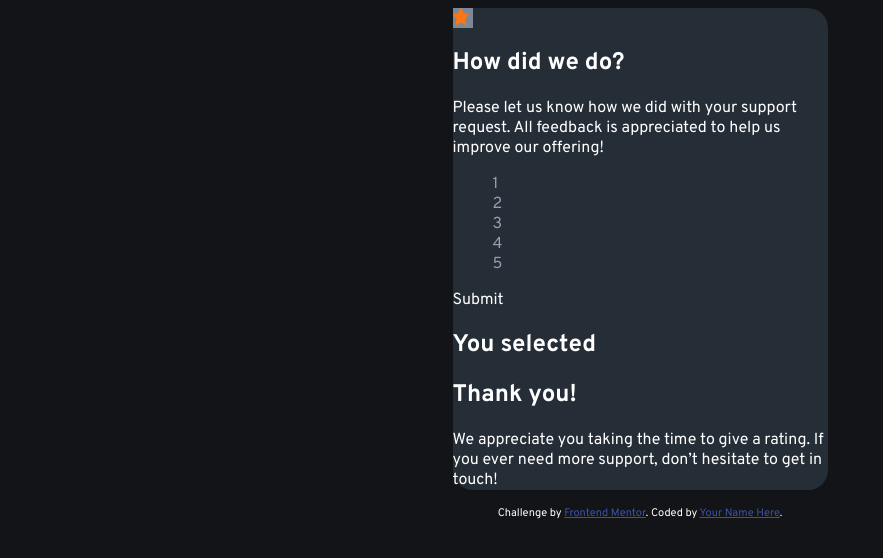
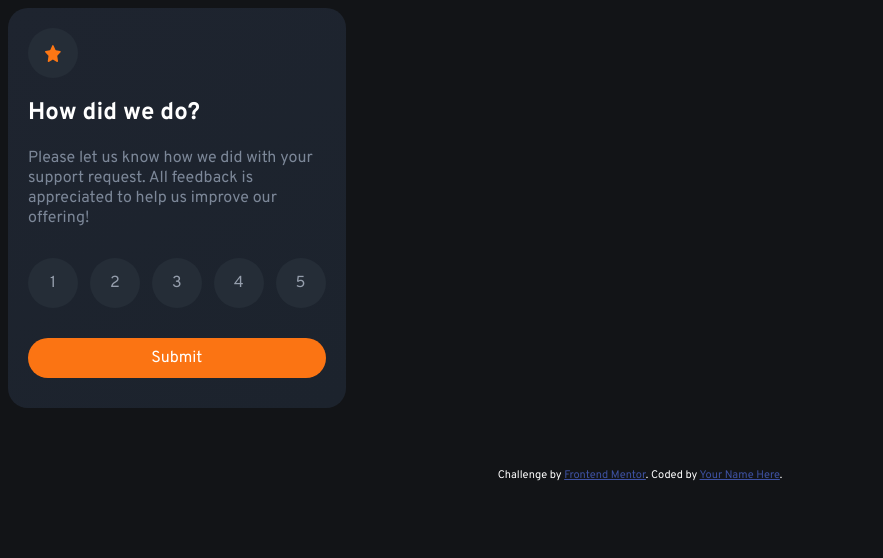
Before and after one commit to Franche020/interactive-rating-component-main, a website: page index.html in a window 1280 px wide. Shown: the whole page, without its empty margins (0-883 px from the left). Drawn offline with Linux system fonts and the light colour scheme.

Commit message:
normal-state card Ok

```diff
--- a/index.html
+++ b/index.html
@@ -28,23 +28,23 @@
   <body>
     <main>
       <div class="card">
-        <section class="normal-state">
+        <section class="normal-state contenedor">
           <!-- Rating state start -->
           <div class="star"></div>
 
           <h1>How did we do?</h1>
 
           <p class="explanation">
-            Please let us know how we did with your support request. All feedback
-            is appreciated to help us improve our offering!
+            Please let us know how we did with your support request. All
+            feedback is appreciated to help us improve our offering!
           </p>
 
           <ul class="ratings">
-            <li class="buton-rating">1</li>
-            <li class="buton-rating">2</li>
-            <li class="buton-rating">3</li>
-            <li class="buton-rating">4</li>
-            <li class="buton-rating">5</li>
+            <div class="rating-background"><li>1</li></div>
+            <div class="rating-background"><li>2</li></div>
+            <div class="rating-background"><li>3</li></div>
+            <div class="rating-background"><li>4</li></div>
+            <div class="rating-background"><li>5</li></div>
           </ul>
 
           <div class="buton-submit">
@@ -52,7 +52,7 @@
           </div>
         </section>
         <!-- Rating state end -->
-        <section class="thanks-state">
+        <section class="thanks-state contenedor invisible">
           <!-- Thank you state start -->
           <div class="selected-rating">
             <h2>You selected</h2>
--- a/src/scss/base/_globales.scss
+++ b/src/scss/base/_globales.scss
@@ -16,6 +16,7 @@ body {
 }
 
 .attribution {
+    margin-top: 6rem;
     font-size: 11px;
     text-align: center;
     color: v.$white;
@@ -25,12 +26,15 @@ body {
   }
 
 .card {
-    max-width: v.$mobile;
-    background-color: v.$dark-blue;
+    max-width: calc(v.$mobile * .9);
+    background: linear-gradient(144deg, #1e242f 0%, #1c232d 99%);
     border-radius: 2rem;
-    margin: 0 auto;
+    display: flex;
 }
+.contenedor{
 
+    margin: 2rem;
+}
 h1,h2,p {
     color: white;
 }
@@ -38,3 +42,6 @@ li {
     color: v.$light-grey;
     list-style: none;
 }
+.invisible {
+    display: none;
+}
--- a/src/scss/base/_variables.scss
+++ b/src/scss/base/_variables.scss
@@ -14,12 +14,11 @@ $desktop: 144rem;
     $white: hsl(0, 0%, 100%);
     $light-grey: hsl(217, 12%, 63%);
     $medium-grey: hsl(216, 12%, 54%);
-    $dark-blue: hsl(213, 19%, 18%);
-    $very-dark-blue: hsl(216, 12%, 8%);
+    $dark-blue: #252d37;
+    $very-dark-blue: #121417;
 
-    $notanoscuro: hsl(215, 27%, 12%);
-    $fondo: hsl(228, 11%, 9%);
-
+    $fondo-voto: #181f29;
+   //#1e242f #1c232d #181f29
 
 // Fuentes
 
--- a/src/scss/layout/_cardNormal.scss
+++ b/src/scss/layout/_cardNormal.scss
@@ -1 +1,48 @@
 @use '../base/variables' as v;
+
+.star {
+    height: 2rem;
+    width: 2rem;
+    background-color: v.$medium-grey;
+    background-image: url(/build/img/icon-star.svg);
+    background-repeat: no-repeat;
+    background-position: center;
+    background-size: 1.6rem 1.7rem;
+    background-color: v.$dark-blue;
+    padding: 2.5rem;
+    border-radius: 3rem;
+}
+
+.explanation {
+    color: v.$medium-grey;
+}
+.ratings {
+    display: flex;
+    justify-content: space-between;
+    padding: 0;
+    margin-top: 3rem;
+}
+.rating-background{
+    background-color: v.$dark-blue;
+    border-radius: 3rem;
+    width: 5rem;
+    height: 5rem;
+    display: flex;
+    justify-content: center;
+    align-items: center;
+    li {
+    }
+}
+
+.buton-submit {
+    background-color: v.$orange;
+    padding: 1rem;
+    border-radius: 2rem;
+    margin: 3rem 0 1rem 0;
+    p {
+        text-align: center;
+        padding: 0;
+        margin: 0;
+        text-transform: capitalize;
+    }
+}
```
Also changed, not shown: build/css/app.css.
